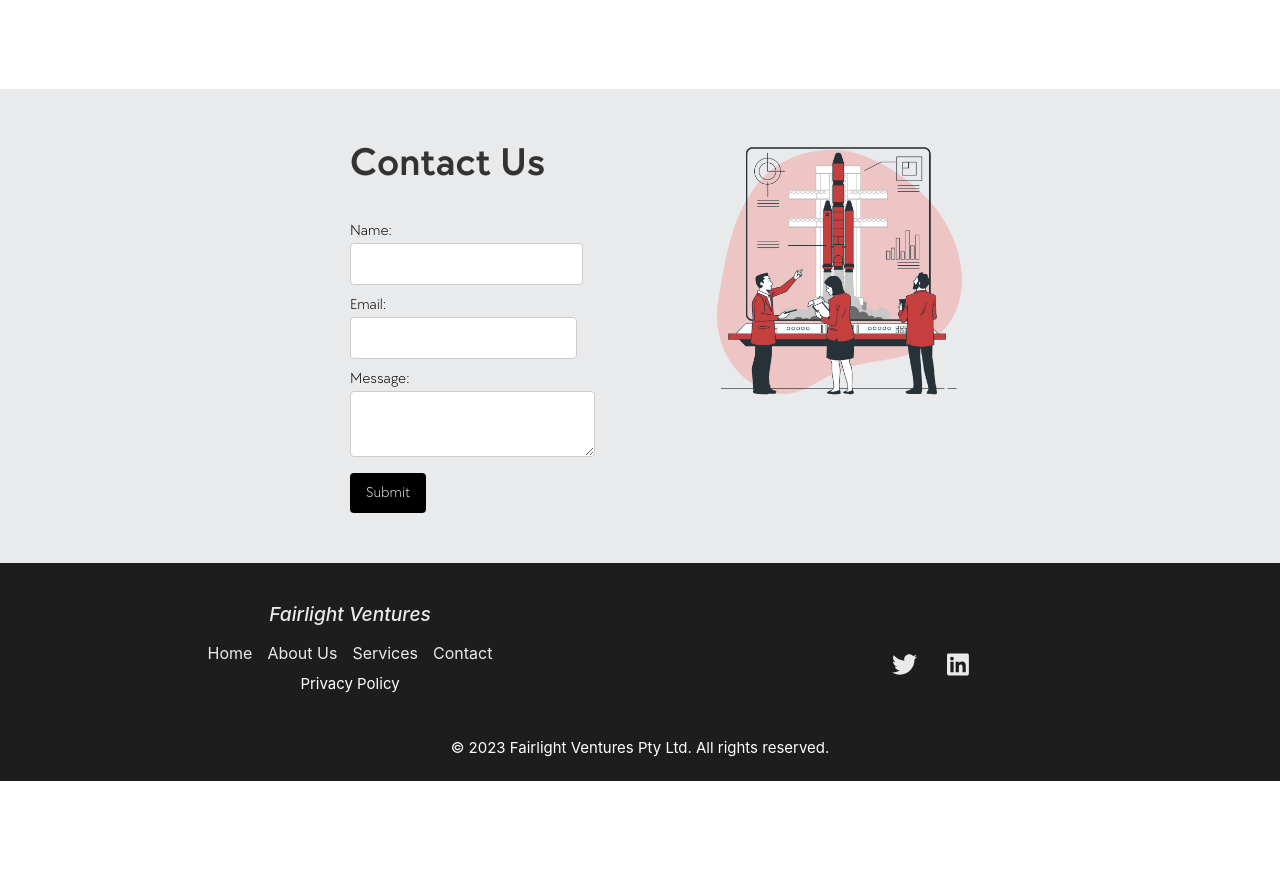
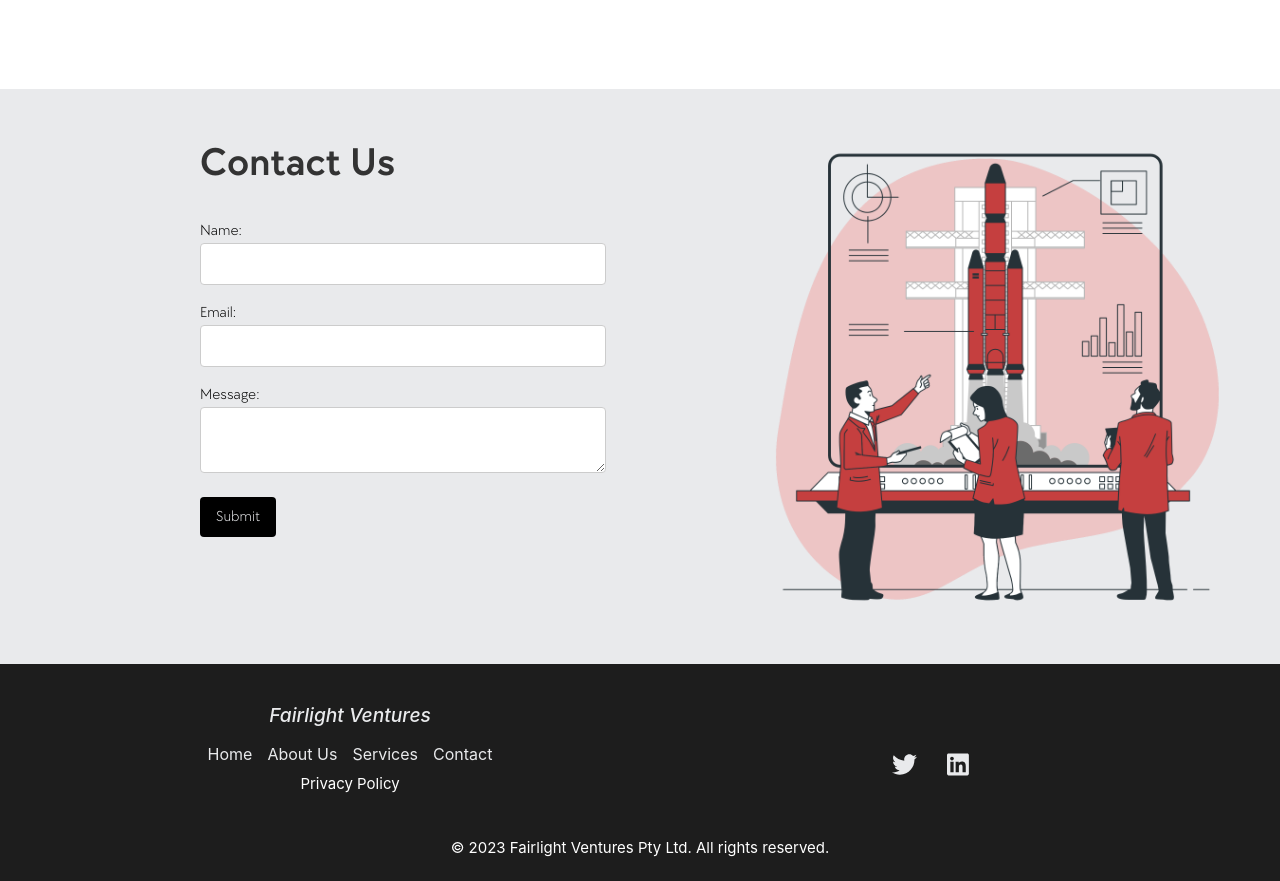
Before and after one commit to RealWooblay/FairlightVenturesWeb, a Vue app: page / in a window 1280 px wide. Shown: the part 2660-3541 px from the top of the page. Before the commit the page ends 3441 px from the top, so only its background shows below. Built offline with nearby package versions, Linux system fonts and the light colour scheme.

Commit message:
Responsive Design

```diff
--- a/src/components/ContactForm.vue
+++ b/src/components/ContactForm.vue
@@ -88,7 +88,7 @@ mounted() {
 }
 </script>
 
-<style>
+<style scoped>
 
 .thank-you-message {
   display: flex;
@@ -115,7 +115,8 @@ mounted() {
 }
 
 .form {
-  padding-left: 300px;
+  padding-left: 150px;
+  padding-right: 100px;
   font-family: "Reg";
   opacity: 0;
   transition: opacity 1s ease-in-out;
@@ -128,7 +129,6 @@ mounted() {
 
 label {
   display: block;
-  margin-bottom: 0.5rem;
   color: black;
 }
 
@@ -151,20 +151,23 @@ button[type='submit'] {
   cursor: pointer;
 }
 
+.col {
+  padding-left: 50px;
+  opacity: 0;
+  transition: opacity 1s ease-in-out;
+}
+
 .col img {
-  width: 50%;
+  width: 100%;
 }
 
 .lower {
   display: none;
 }
 
-@media (max-width: 900px) {
+@media (max-width: 950px) {
   .col img {
     display: none;
-  }
-  .contact {
-    grid-template-columns: 1fr 1fr;
   }
   .col, .col span {
     font-size: 15px;
@@ -175,14 +178,14 @@ button[type='submit'] {
   .lower {
     display: contents;
   }
-}
+  .form {
+  padding-left: 10px;
+  padding-right: 10px;
+  }
 
-@media (max-width: 400px) {
   .contact {
-    gap: 10px;
-  }
-  .col, .col span {
-    font-size: 9px;
+    display: grid;
+    grid-template-columns: 1fr;
   }
 }
 
--- a/src/components/HomeInfo.vue
+++ b/src/components/HomeInfo.vue
@@ -126,6 +126,7 @@ export default {
   .image img {
     width: 80%;
     height: auto;
+    padding-top: 50px;
   }
   .info h1, .info p, .info span {
     font-size: 20px;
```
